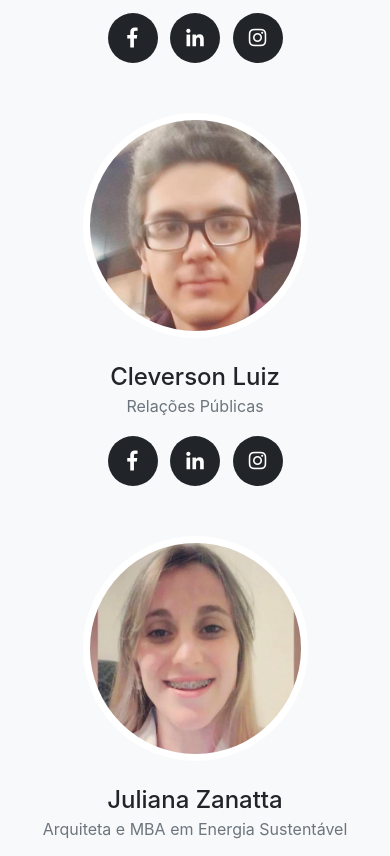
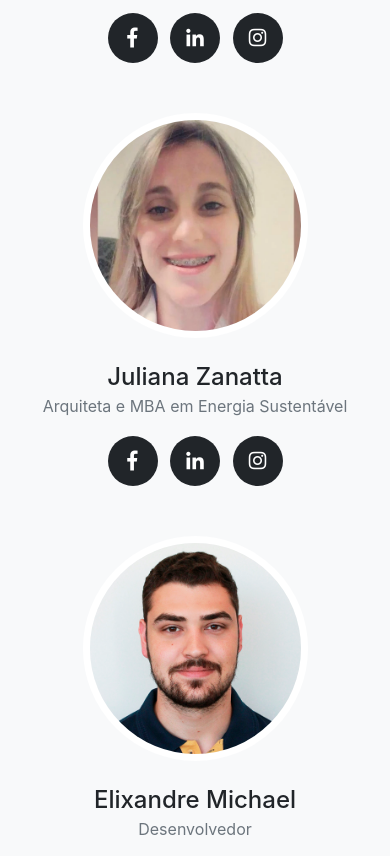
Before and after one commit to QuartelGeneralQG/quartelgeneralqg.github.io, a website with bundled scripts: page index.html in a window 390 px wide. Shown: the part 7184-8040 px from the top of the page. Built offline with nearby package versions, Linux system fonts and the light colour scheme; files whose address does not match are found by name.

Commit message:
Update 16:

```diff
--- a/index.html
+++ b/index.html
@@ -560,31 +560,6 @@
             </div>
           </div>
 
-          <!-- CLeverson-->
-          <div class="col-sm-4">
-            <div class="team-member">
-              <img class="mx-auto rounded-circle" src="img\team\Cleverson.png" alt="">
-              <h4>Cleverson Luiz</h4>
-              <p class="text-muted">Relações Públicas</p>
-              <ul class="list-inline social-buttons">
-                <li class="list-inline-item">
-                  <a href="https://www.facebook.com/cleversonbirkan" target="_blank" >
-                    <i class="fab fa-facebook-f"></i>
-                  </a>
-                </li>
-                <li class="list-inline-item">
-                  <a href="https://www.linkedin.com/in/cleverson-luiz-cardoso-ferreira-birkan-9a7aa56a" target="_blank" >
-                    <i class="fab fa-linkedin-in"></i>
-                  </a>
-                </li>
-                <li class="list-inline-item">
-                  <a href="https://www.instagram.com/cleversonbirkan/" target="_blank" >
-                    <i class="fab fa-instagram"></i>
-                  </a>
-                </li>
-              </ul>
-            </div>
-          </div>
 
           <!-- Juliana -->
           <div class="col-sm-4">
```
